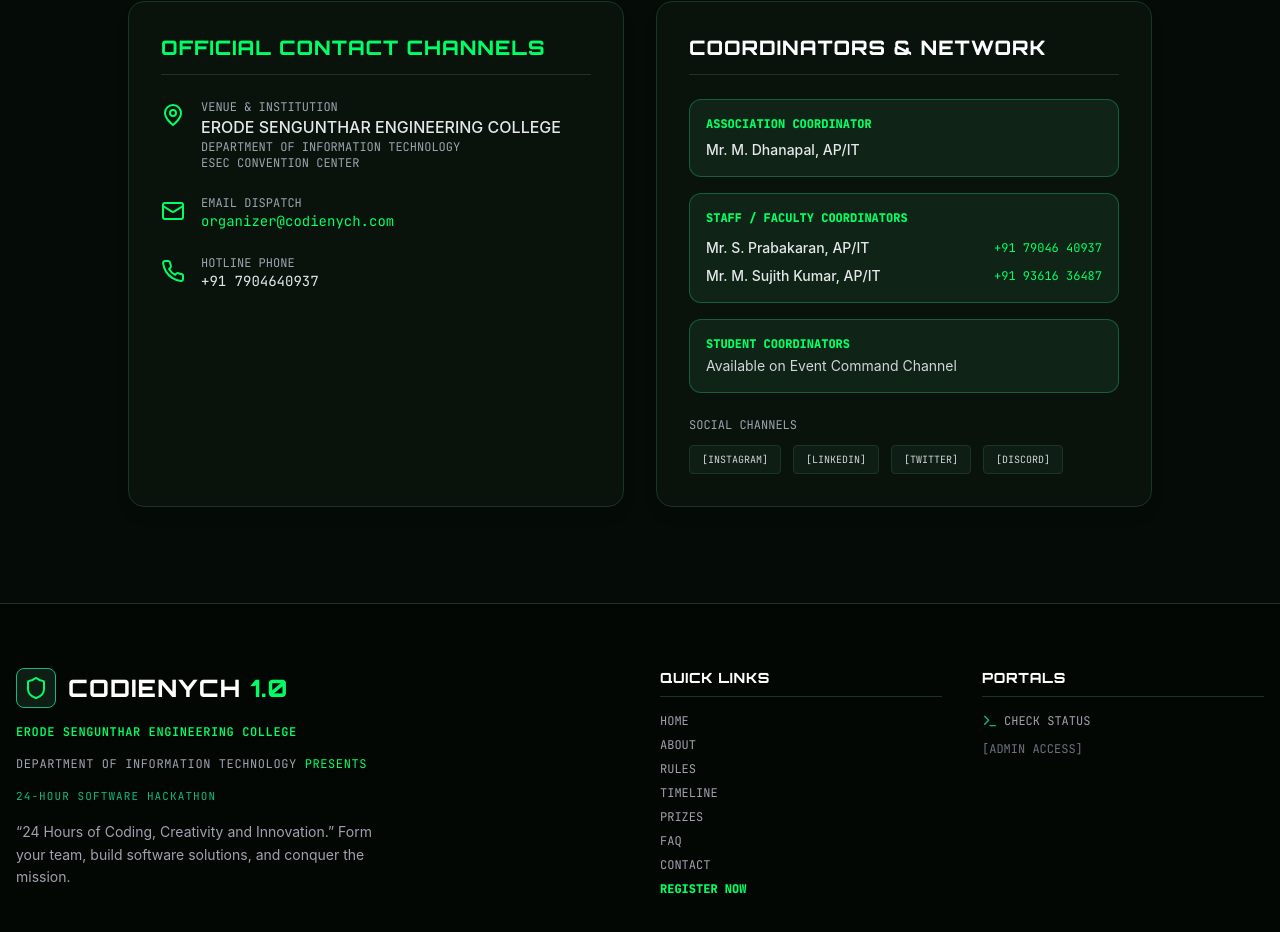
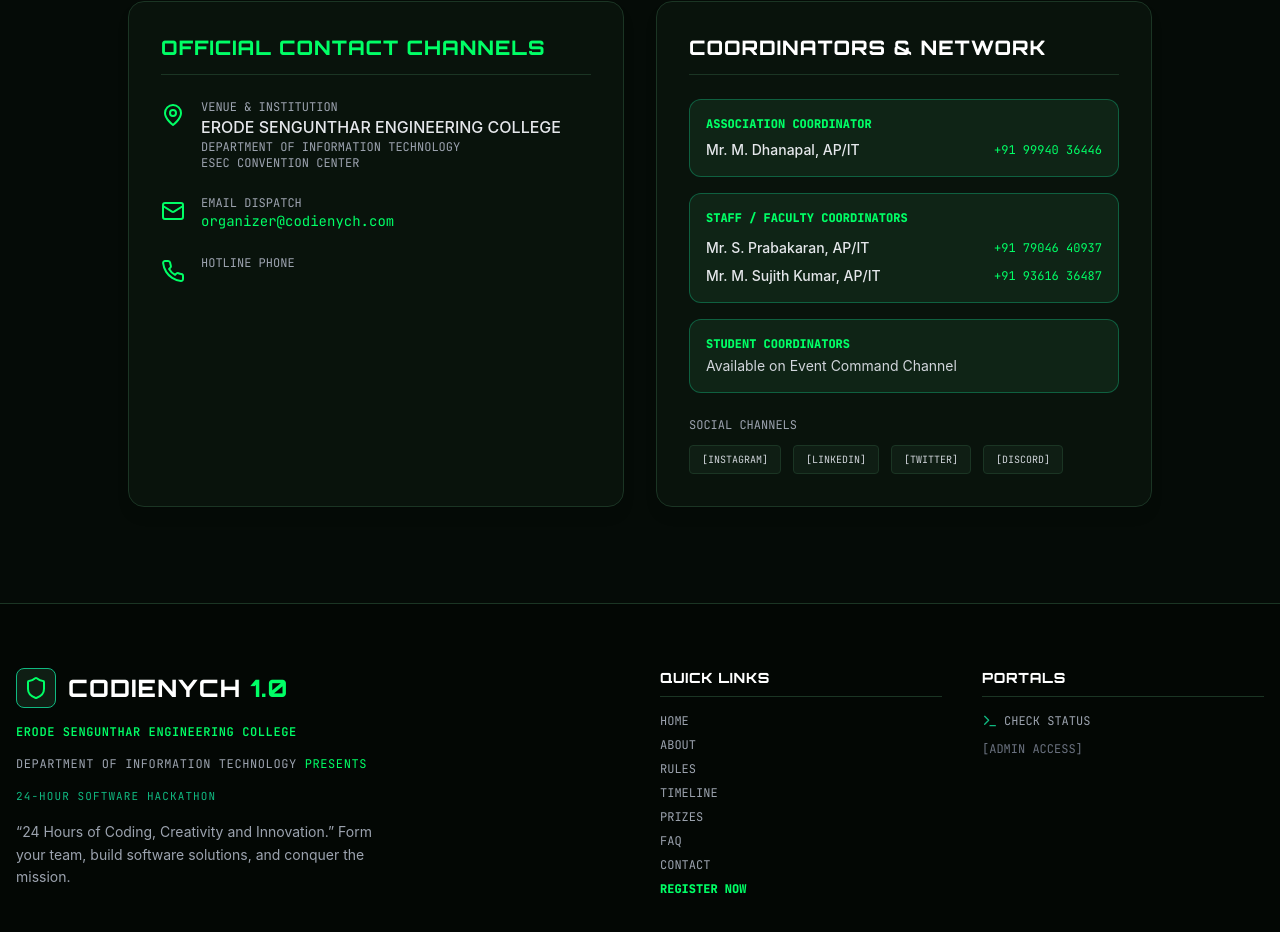
Before and after one commit to kuttyhari07/Codienych1.0-portal, a React (Vite) app in the folder client/: page / in a window 1280 px wide. Shown: the part 9389-10321 px from the top of the page. Built offline with nearby package versions, Linux system fonts and the light colour scheme; no server answers.

Commit message:
Add phone number for Association Coordinator Mr. M. Dhanapal

```diff
--- a/client/src/sections/ContactSection.jsx
+++ b/client/src/sections/ContactSection.jsx
@@ -63,6 +63,9 @@ const ContactSection = () => {
                 </span>
                 <div className="flex items-center justify-between">
                   <span className="font-sans text-gray-200 text-sm font-medium">Mr. M. Dhanapal, AP/IT</span>
+                  <a href="tel:9994036446" className="font-mono text-xs text-[#00ff66] hover:underline">
+                    +91 99940 36446
+                  </a>
                 </div>
               </div>
 
--- a/client/src/utils/config.js
+++ b/client/src/utils/config.js
@@ -19,8 +19,7 @@ export const EVENT_CONFIG = {
   DEPARTMENT: 'DEPARTMENT OF INFORMATION TECHNOLOGY',
   VENUE: 'ESEC CONVENTION CENTER',
   ORGANIZER_EMAIL: 'organizer@codienych.com',
-  PHONE_NUMBER: '+91 7904640937',
-  ASSOCIATION_COORDINATOR: { name: 'Mr. M. Dhanapal, AP/IT' },
+  ASSOCIATION_COORDINATOR: { name: 'Mr. M. Dhanapal, AP/IT', phone: '+91 99940 36446' },
   STAFF_COORDINATORS: [
     { name: 'Mr. S. Prabakaran, AP/IT', phone: '7904640937' },
     { name: 'Mr. M. Sujith Kumar, AP/IT', phone: '+919361636487' },
```
